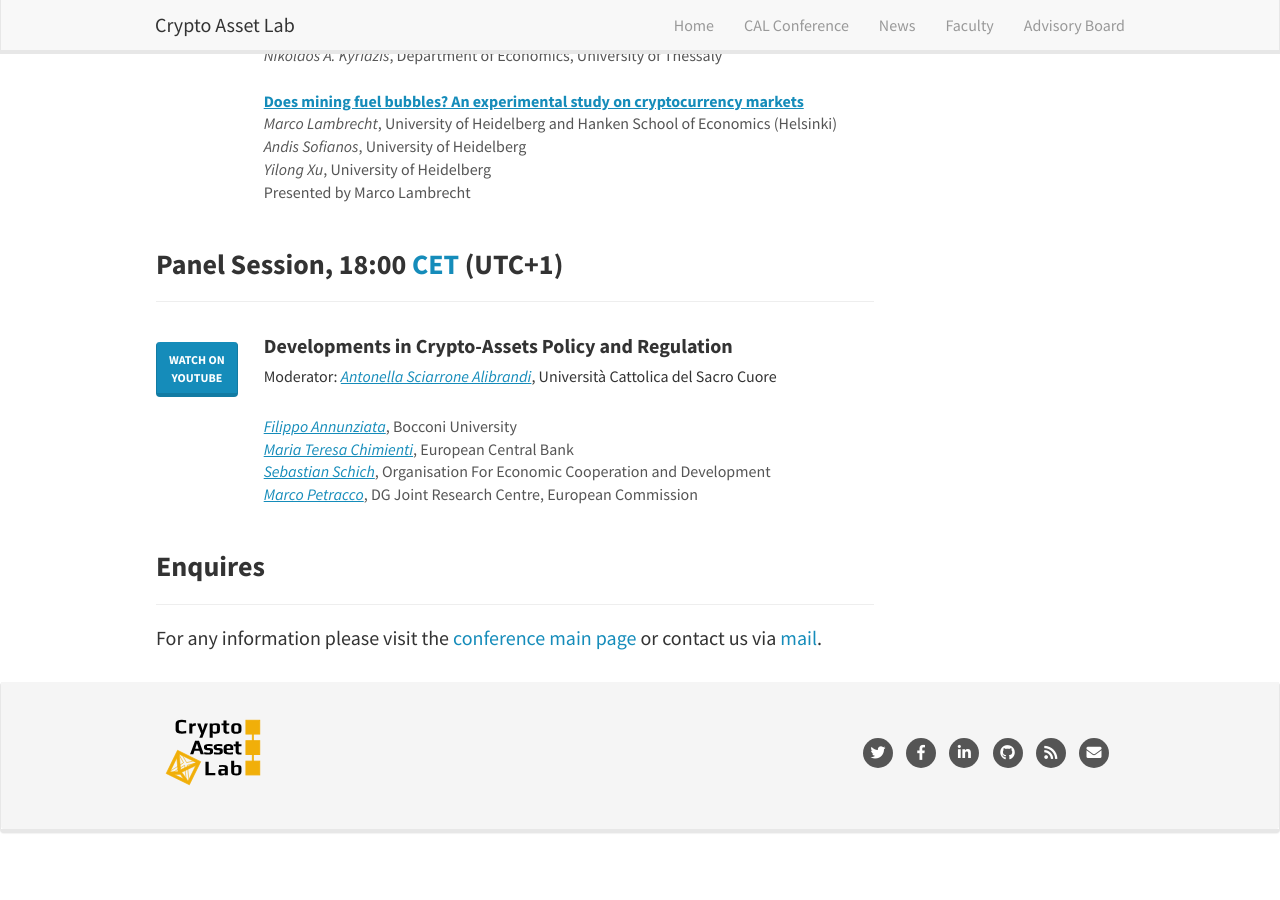
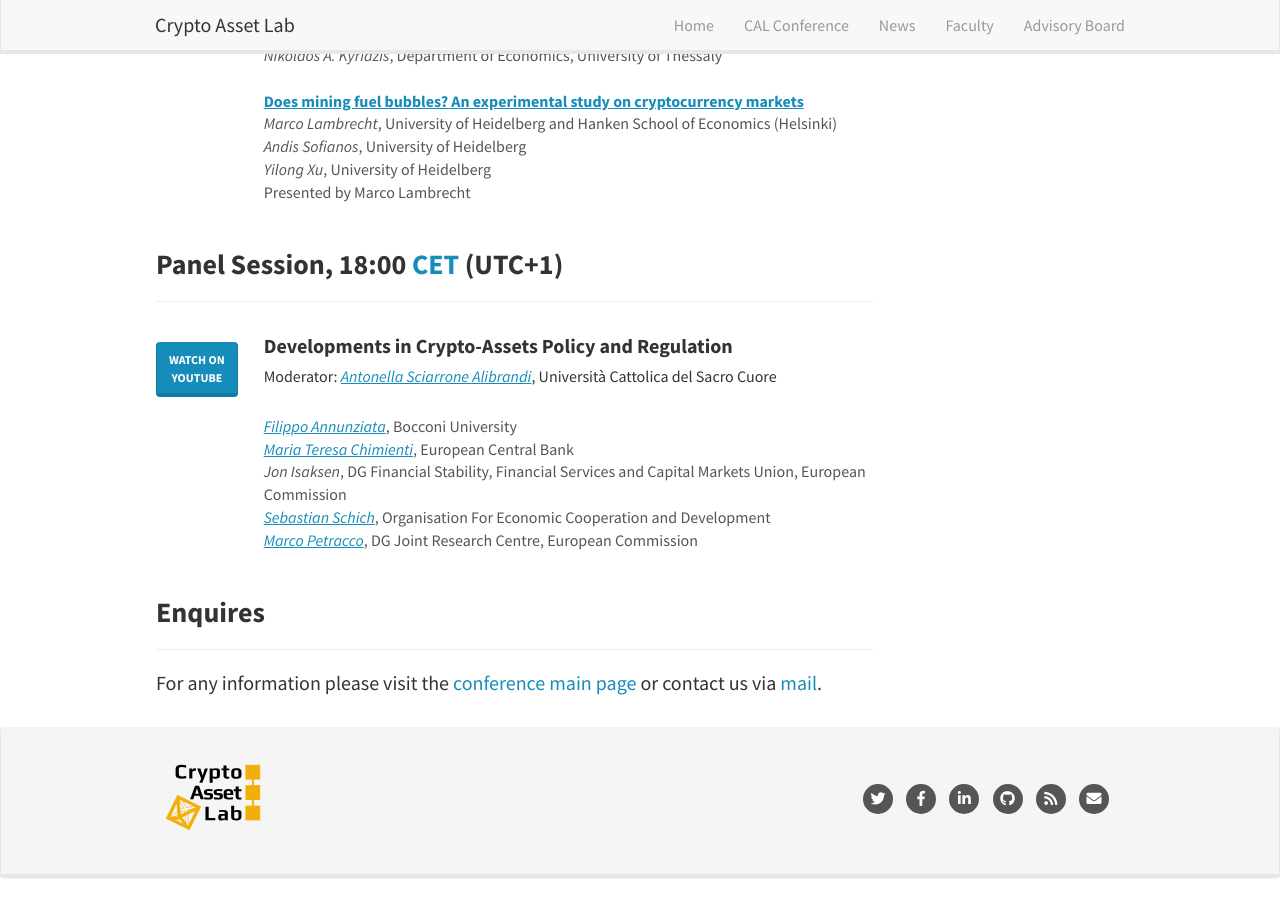
Before and after one commit to cryptoassetlab/cryptoassetlab.github.io, a Jekyll site: the page built from _pages/cal2020-program.html, in a window 1280 px wide and 900 px high, scrolled down 3375 px. Built offline with Jekyll 4.4.1, drawn with Linux system fonts in a browser that asks for light colours; nearby versions of some CDN libraries; before the commit the page ends 4230 px from its top, so only the background shows below that.

Commit message:
added Isaksen

```diff
--- a/_pages/cal2020-program.html
+++ b/_pages/cal2020-program.html
@@ -322,6 +322,10 @@
             </tr>
             <tr>
               <td width="15%"></td>
+              <td width="85%"><i>Jon Isaksen</i>, DG Financial Stability, Financial Services and Capital Markets Union, European Commission<br></td>
+            </tr>
+            <tr>
+              <td width="15%"></td>
               <td width="85%">
                 <a href="https://www.linkedin.com/in/sebastian-schich-098795a/?originalSubdomain=fr"><i>Sebastian Schich</i></a>, Organisation For Economic Cooperation and Development<br></td>
             </tr>
```
